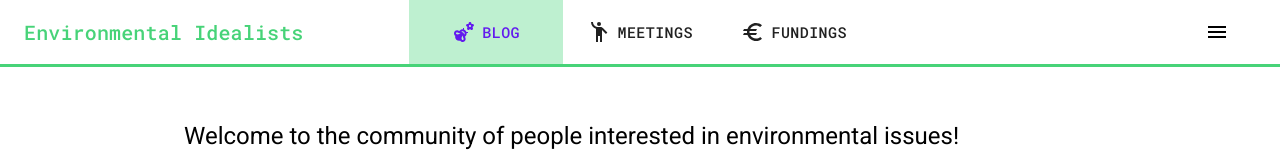
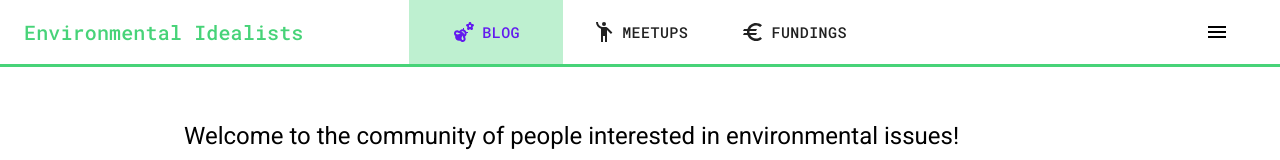
Before and after one commit to vvilho/mpjkk-project, a React (Create React App) app: page / in a window 1280 px wide. Shown: the top 160 px of the page. Built offline with nearby package versions, Linux system fonts and the light colour scheme; no server answers.

Commit message:
nav meetings to meetups

```diff
--- a/src/components/Nav.js
+++ b/src/components/Nav.js
@@ -264,7 +264,7 @@ const Nav = ({history}) => {
                           style={{
                             marginRight: '0.5vw',
                           }}
-                        />Meetings
+                        />Meetups
                       </Button>
                     </Grid>
 
@@ -399,7 +399,7 @@ const Nav = ({history}) => {
                     style={{
                       marginRight: '0.5vw',
                     }}
-                  />Meetings
+                  />Meetups
                 </Button>
               </Grid>
               <Grid
--- a/src/views/Meetings.js
+++ b/src/views/Meetings.js
@@ -24,7 +24,7 @@ const Meetings = () => {
             component="h1"
             variant="h2"
             color="primary"
-            gutterBottom>Meetings</Typography>
+            gutterBottom>Meetups</Typography>
         </Grid>
       </Grid>
       <MeetingsMediaTable/>
```
